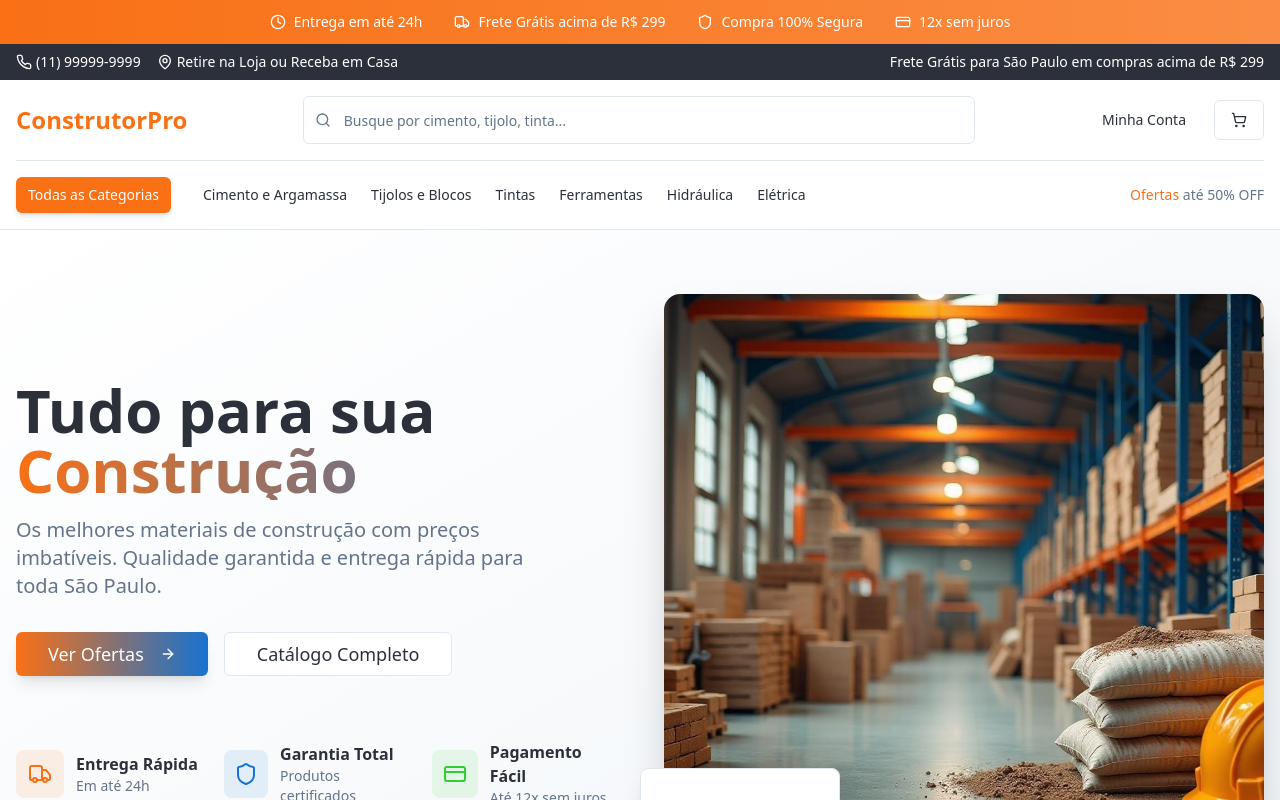
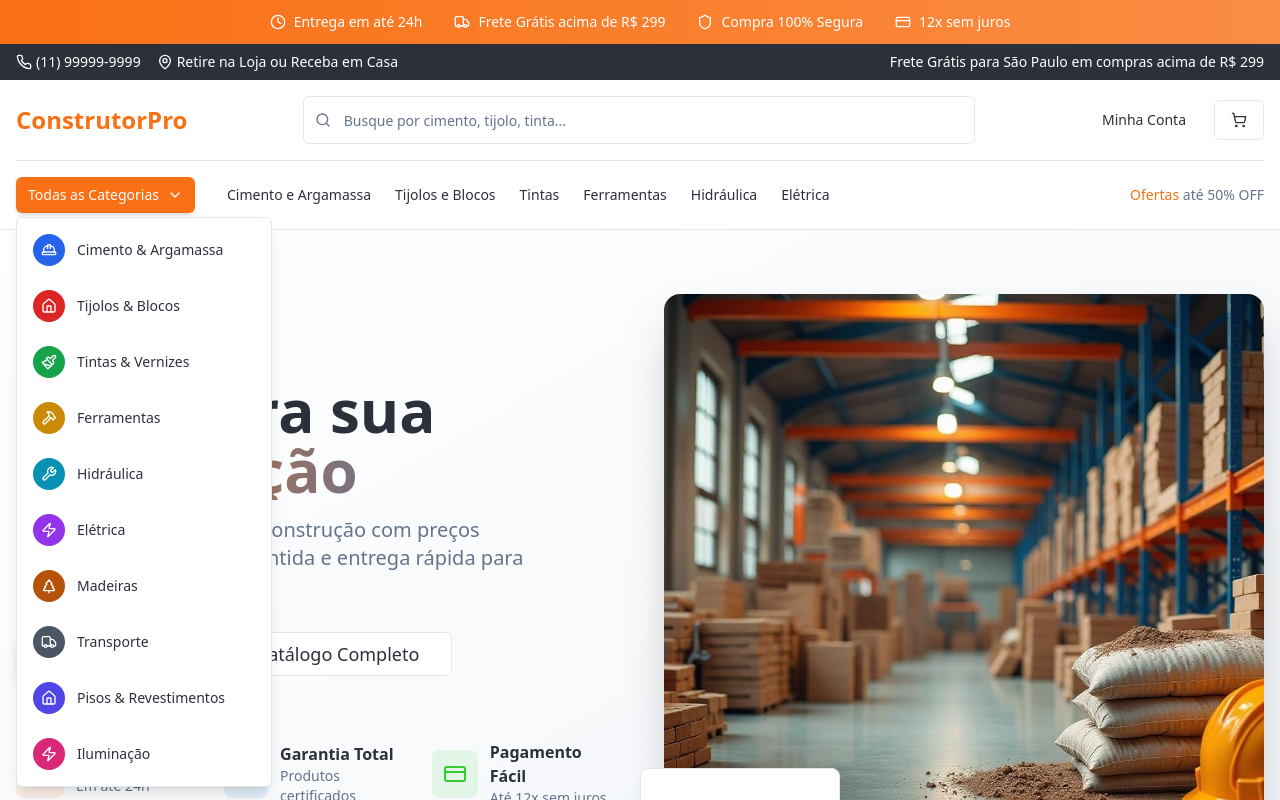
Before and after one commit to noventicred/constrular, a React (Vite) app: page / in a window 1280 px wide. Both pictures are taken after a click on the button "Todas as Categorias". Shown: the top 800 px of the page. Built offline with nearby package versions, Linux system fonts and the light colour scheme.

Commit message:
Add dropdown for categories
Implement a dropdown menu for categories that appears on hover.

```diff
--- a/src/components/Header.tsx
+++ b/src/components/Header.tsx
@@ -1,7 +1,76 @@
-import { Search, Menu, Phone, MapPin } from "lucide-react";
+import { Search, Menu, Phone, MapPin, ChevronDown } from "lucide-react";
 import { Button } from "@/components/ui/button";
 import { Input } from "@/components/ui/input";
+import {
+  DropdownMenu,
+  DropdownMenuContent,
+  DropdownMenuItem,
+  DropdownMenuTrigger,
+} from "@/components/ui/dropdown-menu";
+import {
+  Hammer,
+  Paintbrush,
+  Wrench,
+  Zap,
+  Home,
+  TreePine,
+  Truck,
+  HardHat
+} from "lucide-react";
 import Cart from "./Cart";
+
+const categories = [
+  {
+    name: "Cimento & Argamassa",
+    icon: HardHat,
+    color: "bg-blue-600"
+  },
+  {
+    name: "Tijolos & Blocos",
+    icon: Home,
+    color: "bg-red-600"
+  },
+  {
+    name: "Tintas & Vernizes",
+    icon: Paintbrush,
+    color: "bg-green-600"
+  },
+  {
+    name: "Ferramentas",
+    icon: Hammer,
+    color: "bg-yellow-600"
+  },
+  {
+    name: "Hidráulica",
+    icon: Wrench,
+    color: "bg-cyan-600"
+  },
+  {
+    name: "Elétrica",
+    icon: Zap,
+    color: "bg-purple-600"
+  },
+  {
+    name: "Madeiras",
+    icon: TreePine,
+    color: "bg-amber-700"
+  },
+  {
+    name: "Transporte",
+    icon: Truck,
+    color: "bg-gray-600"
+  },
+  {
+    name: "Pisos & Revestimentos",
+    icon: Home,
+    color: "bg-indigo-600"
+  },
+  {
+    name: "Iluminação",
+    icon: Zap,
+    color: "bg-pink-600"
+  }
+];
 
 const Header = () => {
   return (
@@ -64,9 +133,29 @@ const Header = () => {
         <nav className="mt-4 border-t pt-4">
           <div className="flex items-center justify-between">
             <div className="flex items-center gap-8">
-              <Button variant="construction" size="sm">
-                Todas as Categorias
-              </Button>
+              <DropdownMenu>
+                <DropdownMenuTrigger asChild>
+                  <Button variant="construction" size="sm" className="gap-2">
+                    Todas as Categorias
+                    <ChevronDown className="h-4 w-4" />
+                  </Button>
+                </DropdownMenuTrigger>
+                <DropdownMenuContent className="w-64 bg-background border shadow-lg z-50" align="start">
+                  {categories.map((category, index) => {
+                    const Icon = category.icon;
+                    return (
+                      <DropdownMenuItem key={index} className="cursor-pointer p-3 hover:bg-muted">
+                        <div className="flex items-center gap-3 w-full">
+                          <div className={`w-8 h-8 ${category.color} rounded-full flex items-center justify-center flex-shrink-0`}>
+                            <Icon className="h-4 w-4 text-white" />
+                          </div>
+                          <span className="text-sm font-medium">{category.name}</span>
+                        </div>
+                      </DropdownMenuItem>
+                    );
+                  })}
+                </DropdownMenuContent>
+              </DropdownMenu>
 
               <div className="hidden md:flex items-center gap-6 text-sm">
                 <a href="#" className="hover:text-primary transition-colors">Cimento e Argamassa</a>
```
